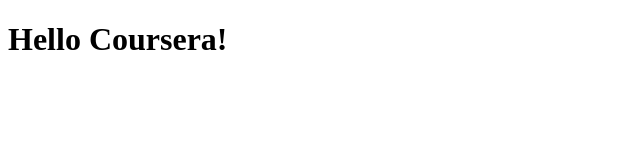
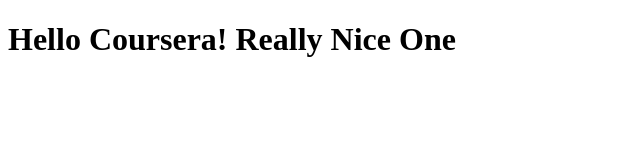
Before and after one commit to Bern257/coursera-test, a plain HTML site: page index.html in a window 1280 px wide. Shown: the whole page, without its empty margins (0-640 px from the left). Drawn offline with Linux system fonts and the light colour scheme.

Commit message:
My Firts page modification exemple one

```diff
--- a/index.html
+++ b/index.html
@@ -2,9 +2,9 @@
 <html>
 <head>
 	<meta charset="utf-8">
-	<title>Hello Stefany</title>
+	<title>Hello Coursera</title>
 </head>
 <body>
-<h1>Hello Coursera!<h1>
+<h1>Hello Coursera! Really Nice One<h1>
 </body>
 </html>
```
